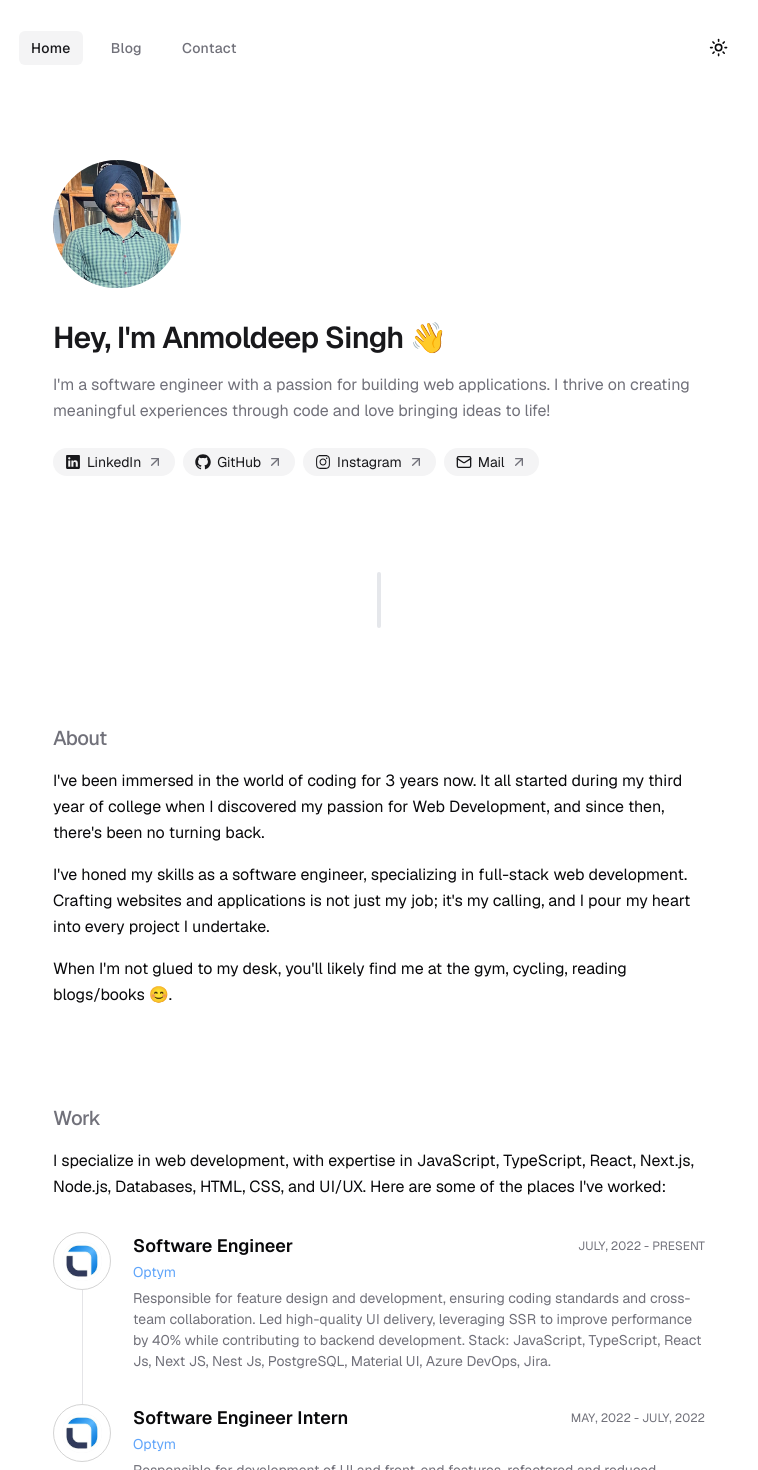
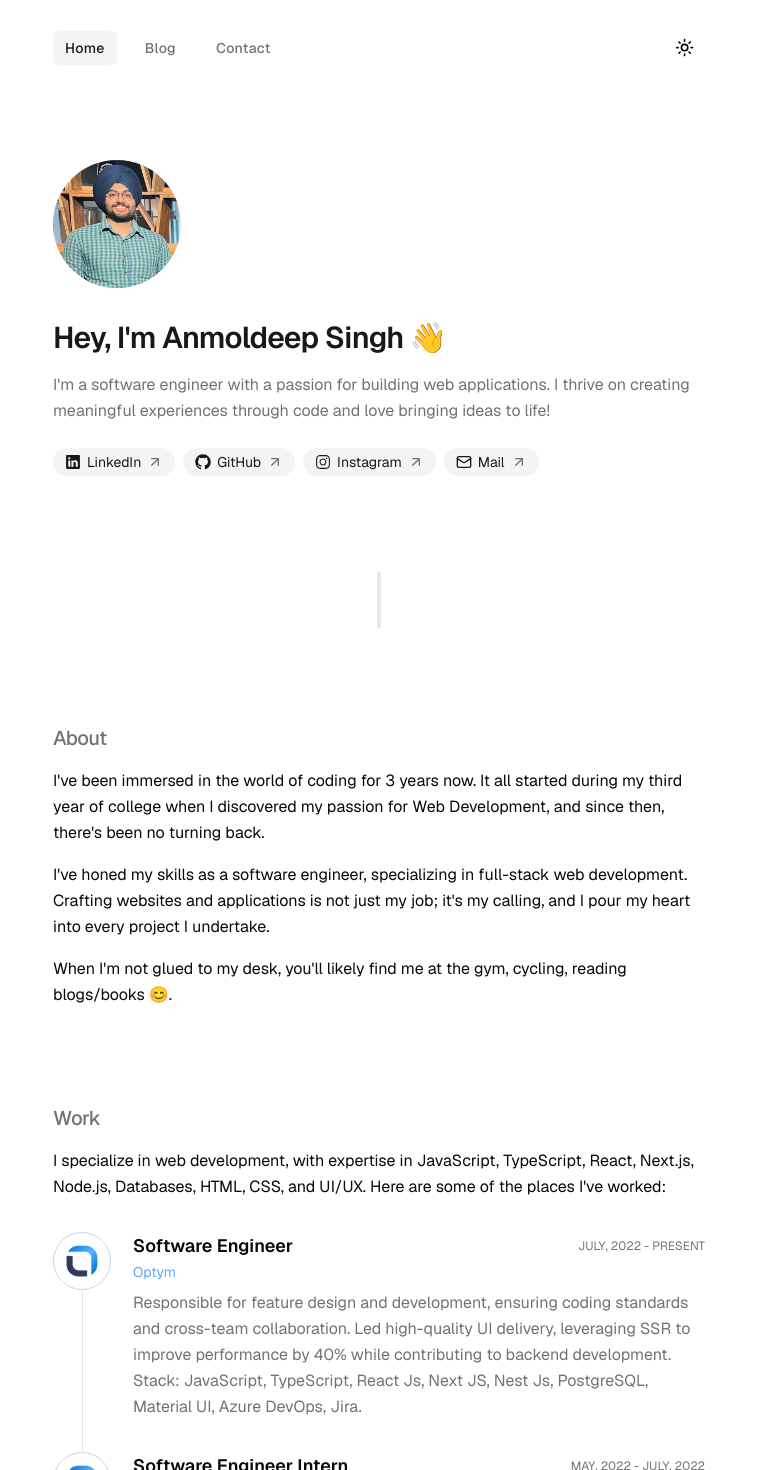
Before and after one commit to AnmolSaini16/anmoldeep.io, a Next.js app: page / in a window 1280 px wide. Shown: the top 1470 px of the page, without its empty margins (261-1019 px from the left). Built offline with nearby package versions, Linux system fonts and the light colour scheme.

Commit message:
Update: Removed Nav animation

```diff
--- a/components/Footer.tsx
+++ b/components/Footer.tsx
@@ -1,9 +1,9 @@
 export default function Footer() {
   return (
     <footer className="text-gray-500 h-16 border-t">
-      <div className="container max-w-3xl flex items-center h-full justify-center">
+      <div className="container max-w-[700px] flex items-center h-full justify-center">
         <small className="block text-xs">
-          &copy; 2024 Anmol. All rights reserved.
+          &copy; 2024 Anmoldeep Singh. All rights reserved.
         </small>
       </div>
     </footer>
--- a/components/Navbar.tsx
+++ b/components/Navbar.tsx
@@ -1,7 +1,6 @@
 "use client";
 
 import Link from "next/link";
-import { motion } from "framer-motion";
 import { Menu } from "lucide-react";
 import { usePathname } from "next/navigation";
 
@@ -26,16 +25,7 @@ export default function Navbar() {
 
   return (
     <header className="h-20 md:h-24 z-[999]">
-      <motion.nav
-        className="container max-w-3xl w-full h-full flex items-center justify-between"
-        initial={{ y: -200, opacity: 0 }}
-        animate={{ y: 0, opacity: 1 }}
-        transition={{
-          type: "spring",
-          duration: 0.1,
-          damping: 10,
-        }}
-      >
+      <nav className="container max-w-[700px] w-full h-full flex items-center justify-between">
         <ul className="items-center gap-4 relative hidden md:flex">
           {navLinks.map((link) => (
             <li key={link.label}>
@@ -62,7 +52,7 @@ export default function Navbar() {
           <DropdownMenuContent
             side="bottom"
             align="start"
-            className="relative md:hidden"
+            className="space-y-1 relative md:hidden"
           >
             {navLinks.map((link) => (
               <DropdownMenuItem
@@ -80,7 +70,7 @@ export default function Navbar() {
         </DropdownMenu>
 
         <ThemeSwitcher />
-      </motion.nav>
+      </nav>
     </header>
   );
 }
--- a/components/WorkPlaces.tsx
+++ b/components/WorkPlaces.tsx
@@ -60,8 +60,8 @@ const WorkPlace = ({
         {!isLast && <Separator orientation="vertical" />}
       </div>
 
-      <div className="">
-        <div className="flex items-center justify-between gap-2">
+      <div>
+        <div className="flex flex-col-reverse md:flex-row md:items-center justify-between gap-1">
           <h1 className="text-lg font-semibold">{title}</h1>
           <p className="text-xs uppercase text-muted-foreground">{time}</p>
         </div>
@@ -73,7 +73,7 @@ const WorkPlace = ({
         >
           {company}
         </Link>
-        <p className="text-sm text-muted-foreground leading-normal mt-1">
+        <p className="text-muted-foreground mt-1.5 leading-relaxed">
           {description}
         </p>
       </div>
```
